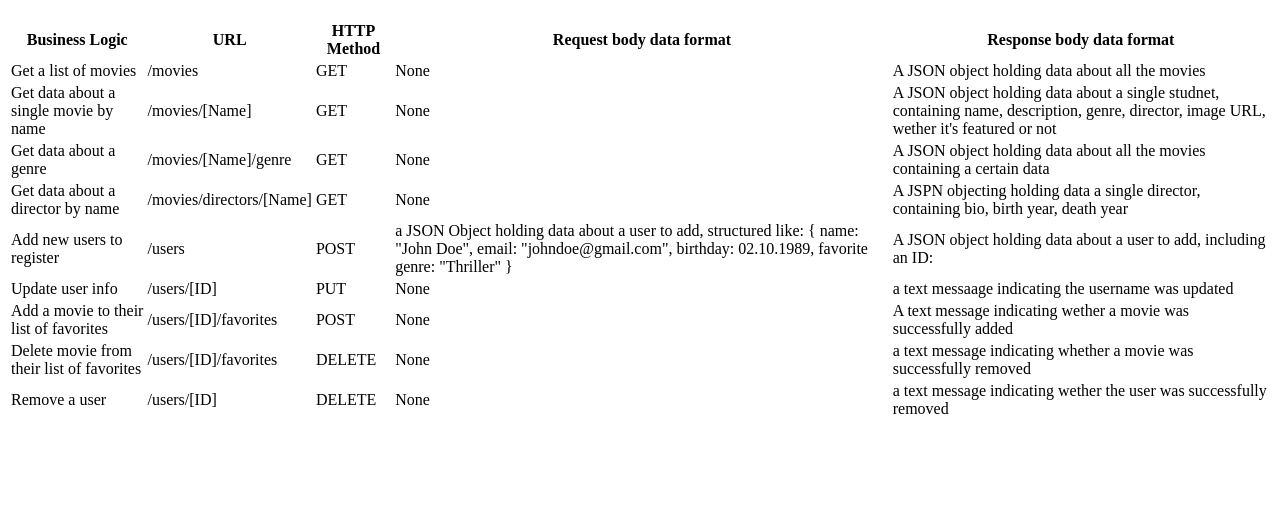
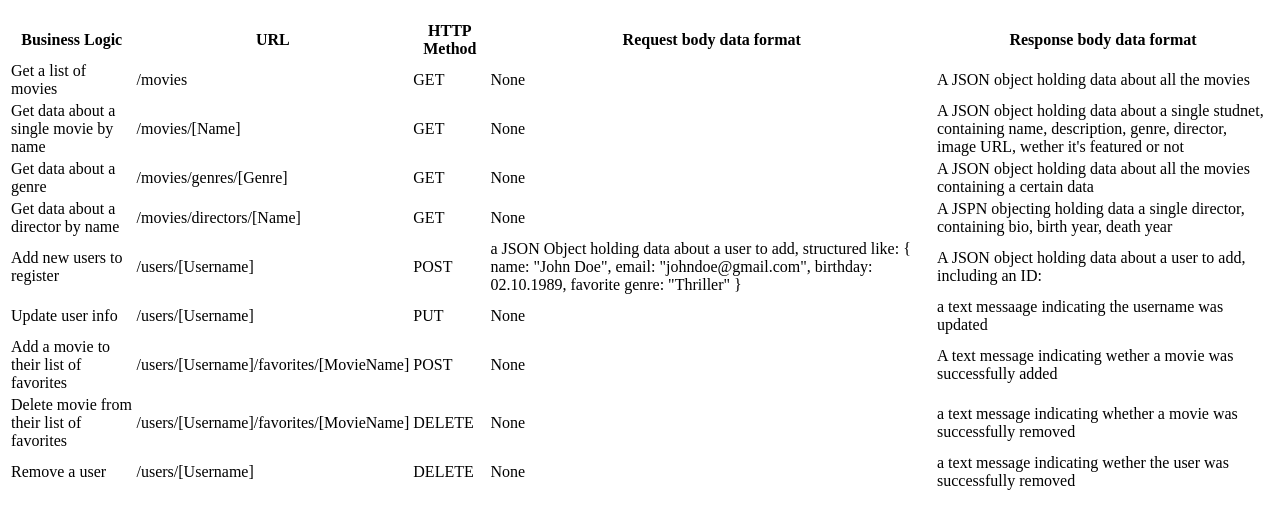
Before and after one commit to melcow13/movie-api, a website: page public/documentation.html in a window 1280 px wide. Shown: the part 61-590 px from the top of the page. Drawn offline with Linux system fonts and the light colour scheme.

Commit message:
Update documentation.html

```diff
--- a/public/documentation.html
+++ b/public/documentation.html
@@ -30,7 +30,7 @@
         </tr>
         <tr>
           <td>Get data about a genre</td>
-          <td>/movies/[Name]/genre</td>
+          <td>/movies/genres/[Genre]</td>
           <td>GET</td>
           <td>None</td>
           <td>A JSON object holding data about all the movies containing a certain data</td>
@@ -44,7 +44,7 @@
         </tr>
         <tr>
           <td>Add new users to register</td>
-          <td>/users</td>
+          <td>/users/[Username]</td>
           <td>POST</td>
           <td>a JSON Object holding data about a user to add, structured like: {
             name: "John Doe",
@@ -56,28 +56,28 @@
         </tr>
         <tr>
           <td>Update user info</td>
-          <td>/users/[ID]</td>
+          <td>/users/[Username]</td>
           <td>PUT</td>
           <td>None</td>
           <td>a text messaage indicating the username was updated</td>
         </tr>
         <tr>
           <td>Add a movie to their list of favorites</td>
-          <td>/users/[ID]/favorites</td>
+          <td>/users/[Username]/favorites/[MovieName]</td>
           <td>POST</td>
           <td>None</td>
           <td>A text message indicating wether a movie was successfully added</td>
         </tr>
         <tr>
           <td>Delete movie from their list of favorites</td>
-          <td>/users/[ID]/favorites</td>
+          <td>/users/[Username]/favorites/[MovieName]</td>
           <td>DELETE</td>
           <td>None</td>
           <td>a text message indicating  whether a movie was successfully removed</td>
         </tr>
         <tr>
           <td>Remove a user</td>
-          <td>/users/[ID]</td>
+          <td>/users/[Username]</td>
           <td>DELETE</td>
           <td>None</td>
           <td>a text message indicating wether the user was successfully removed</td>
```
